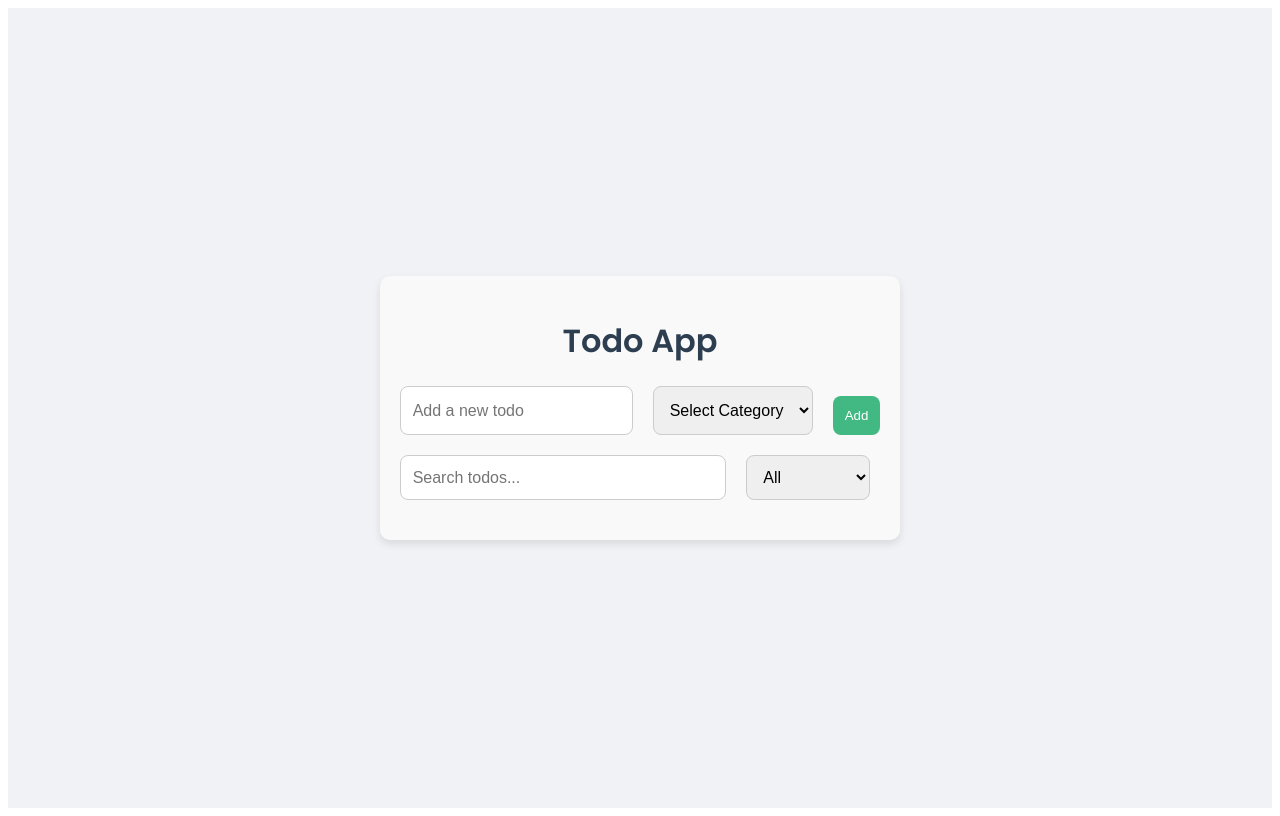
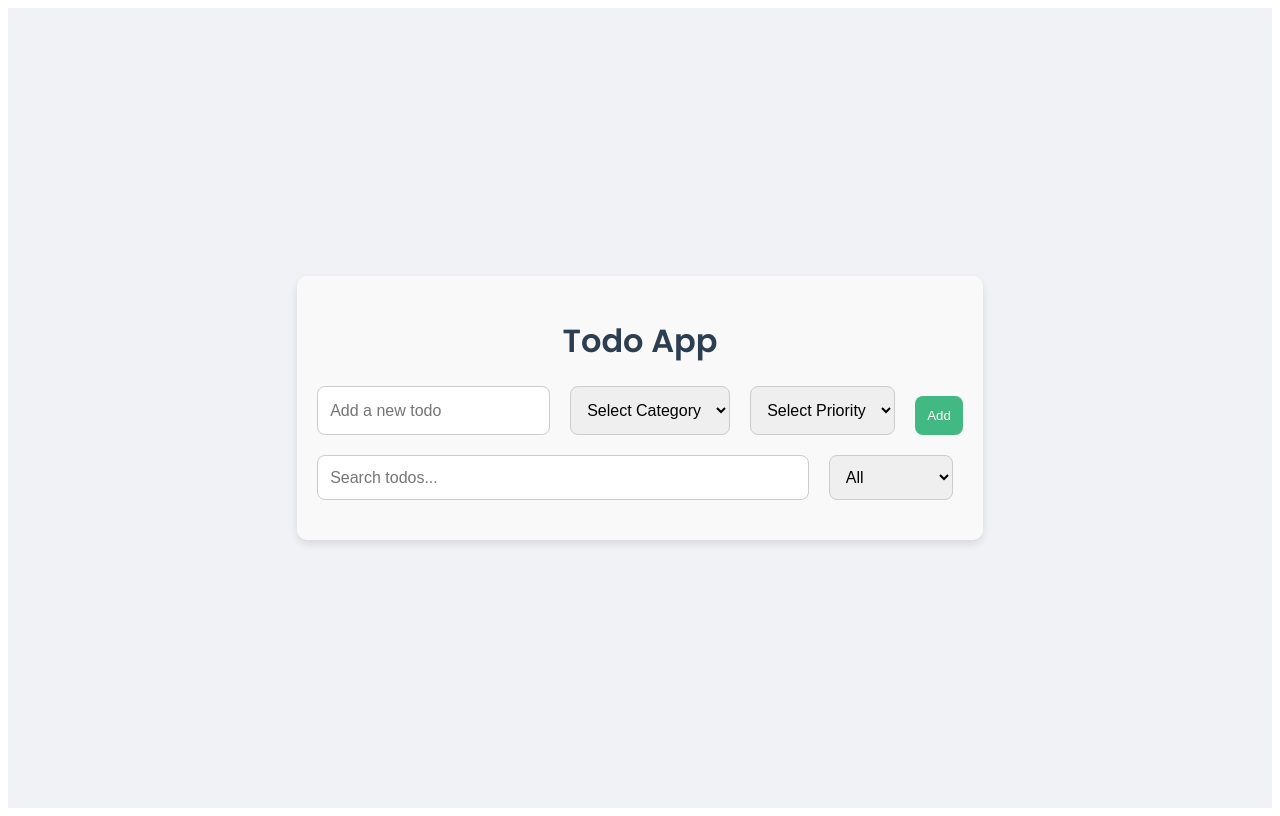
Before and after one commit to Laloka2000/vue-todoapp, a Vue app: page / in a window 1280 px wide. Built offline with nearby package versions, Linux system fonts and the light colour scheme.

Commit message:
Adding priority funcionality to the project

```diff
--- a/src/components/TodoApp.vue
+++ b/src/components/TodoApp.vue
@@ -8,6 +8,13 @@
                 <option value="Work">Work</option>
                 <option value="Personal">Personal</option>
                 <option value="Urgent">Urgent</option>
+            </select>
+            <!-- Priority Selector -->
+            <select v-model="newPriority">
+                <option value="">Select Priority</option>
+                <option value="High">High</option>
+                <option value="Medium">Medium</option>
+                <option value="Low">Low</option>
             </select>
             <button @click="addTodo" class="add-button">Add</button>
         </div>
@@ -23,10 +30,11 @@
         </div>
 
         <transition-group name="fade" tag="ul" class="todo-list">
-            <li v-for="(todo, index) in filteredTodos" :key="todo.id" class="todo-item">
+            <li v-for="(todo, index) in filteredTodos" :key="todo.id" class="todo-item" :class="todo.priority">
                 <div class="todo-content" @click="toggleComplete(index)">
                     <span :class="{ 'completed': todo.completed }">{{ todo.text }}</span>
                     <span class="category">({{ todo.category }})</span>
+                    <span class="priority">[{{ todo.priority }}]</span>
                 </div>
                 <button @click="startEditing(index)" class="edit-button">Edit</button>
                 <button @click="deleteTodo(index)" class="delete-button">Delete</button>
@@ -40,6 +48,13 @@
                 <option value="Work">Work</option>
                 <option value="Personal">Personal</option>
                 <option value="Urgent">Urgent</option>
+            </select>
+            <!-- Edit Priority Selector -->
+            <select v-model="editingPriority">
+                <option value="">Select Priority</option>
+                <option value="High">High</option>
+                <option value="Medium">Medium</option>
+                <option value="Low">Low</option>
             </select>
             <button @click="saveEdit" class="save-button">Save</button>
             <button @click="cancelEdit" class="cancel-button">Cancel</button>
@@ -55,16 +70,19 @@ export default {
         return {
             newTodo: '',
             newCategory: '',
+            newPriority: '', // Added priority property for new todos
             todos: [],
             isEditing: false,
             editingIndex: null,
             editingText: '',
             editingCategory: '',
-            searchQuery: '',
-            filterStatus: 'all'
+            editingPriority: '', // Added priority property for editing todos
+            searchQuery: '', // Added search query for searching todos
+            filterStatus: 'all' // Added filter status to filter todos
         };
     },
     computed: {
+        // Computed property to filter and search todos
         filteredTodos()
         {
             return this.todos.filter(todo =>
@@ -81,16 +99,18 @@ export default {
     methods: {
         addTodo()
         {
-            if (this.newTodo.trim() !== '' && this.newCategory !== '')
+            if (this.newTodo.trim() !== '' && this.newCategory !== '' && this.newPriority !== '')
             {
                 this.todos.push({
                     id: Date.now(),
                     text: this.newTodo,
                     category: this.newCategory,
+                    priority: this.newPriority, // Added priority to new todo
                     completed: false
                 });
                 this.newTodo = '';
                 this.newCategory = '';
+                this.newPriority = ''; // Reset priority after adding todo
             }
         },
         deleteTodo(index)
@@ -107,17 +127,20 @@ export default {
             this.editingIndex = index;
             this.editingText = this.todos[index].text;
             this.editingCategory = this.todos[index].category;
+            this.editingPriority = this.todos[index].priority; // Set priority for editing
         },
         saveEdit()
         {
-            if (this.editingText.trim() !== '' && this.editingCategory !== '')
+            if (this.editingText.trim() !== '' && this.editingCategory !== '' && this.editingPriority !== '')
             {
                 this.todos[this.editingIndex].text = this.editingText.trim();
                 this.todos[this.editingIndex].category = this.editingCategory;
+                this.todos[this.editingIndex].priority = this.editingPriority; // Save priority for edited todo
                 this.isEditing = false;
                 this.editingIndex = null;
                 this.editingText = '';
                 this.editingCategory = '';
+                this.editingPriority = ''; // Reset editing priority
             }
         },
         cancelEdit()
@@ -126,6 +149,7 @@ export default {
             this.editingIndex = null;
             this.editingText = '';
             this.editingCategory = '';
+            this.editingPriority = ''; // Reset editing priority
         }
     }
 };
```
